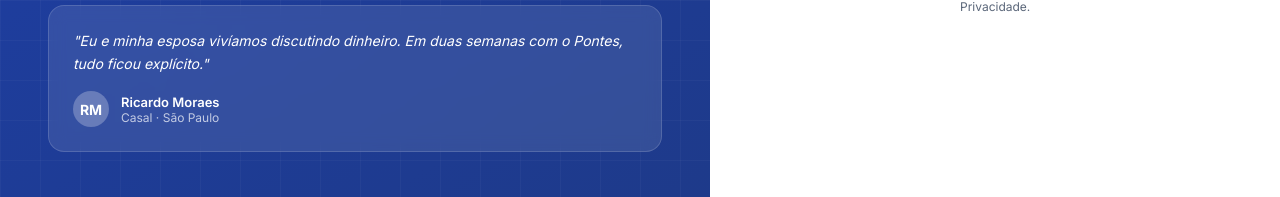
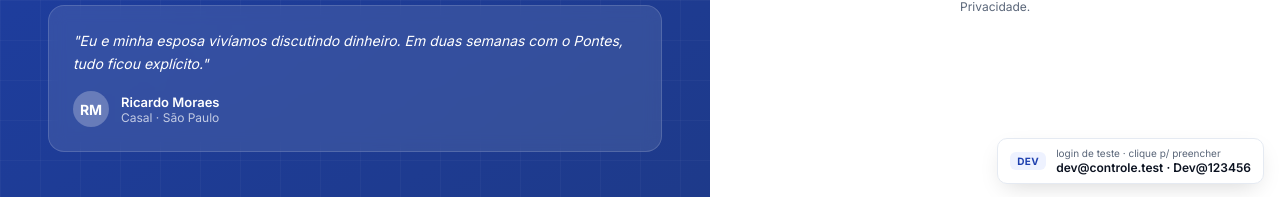
Before and after one commit to GustavoPontess/controle-financeiro, a React (Vite) app in the folder controle-financeiro.web/: page /auth/login in a window 1280 px wide. Shown: the part 600-797 px from the top of the page. Built offline with nearby package versions, Linux system fonts and the light colour scheme; no server answers.

Commit message:
feat(auth): atalho de login de teste no canto da tela (so em DEV)
Mostra dev@controle.test/Dev@123456 no canto inferior direito da tela
de login, clicavel para autopreencher. Renderizado apenas quando
import.meta.env.DEV e true -- nunca aparece no build de producao.

```diff
--- a/controle-financeiro.web/src/pages/Auth/LoginPage.module.css
+++ b/controle-financeiro.web/src/pages/Auth/LoginPage.module.css
@@ -53,3 +53,24 @@
 
 .footer { margin-top: 32px; text-align: center; font-size: 12px; color: var(--pontes-text-muted); }
 .footerMuted { color: var(--pontes-text-muted); }
+
+/* Atalho de DEV — canto inferior direito (só em desenvolvimento) */
+.devHint {
+  position: fixed; right: 16px; bottom: 16px; z-index: 50;
+  display: flex; align-items: center; gap: 10px;
+  padding: 8px 12px; border-radius: 10px;
+  background: var(--pontes-surface); border: 1px solid var(--pontes-border);
+  box-shadow: 0 8px 24px -8px rgba(0, 0, 0, 0.18);
+  font-family: var(--pontes-font); cursor: pointer; text-align: left;
+  transition: border-color .15s ease, box-shadow .15s ease, transform .15s ease;
+}
+.devHint:hover { border-color: var(--pontes-primary); transform: translateY(-1px); }
+.devHintTag {
+  font-size: 10px; font-weight: 700; letter-spacing: 0.04em;
+  color: var(--pontes-primary); background: var(--pontes-primary-soft);
+  padding: 3px 7px; border-radius: 6px; flex-shrink: 0;
+}
+.devHintCol { display: flex; flex-direction: column; gap: 1px; }
+.devHintLabel { font-size: 10px; color: var(--pontes-text-muted); }
+.devHintCreds { font-size: 12px; font-weight: 600; color: var(--pontes-text); }
+@media (max-width: 480px) { .devHint { left: 16px; right: 16px; justify-content: center; } }
--- a/controle-financeiro.web/src/pages/Auth/LoginPage.tsx
+++ b/controle-financeiro.web/src/pages/Auth/LoginPage.tsx
@@ -187,6 +187,27 @@ export default function LoginPage() {
           </p>
         </div>
       </div>
+
+      {/* Atalho de DEV — login de teste (só em desenvolvimento; nunca em produção) */}
+      {import.meta.env.DEV && (
+        <button
+          type="button"
+          className={styles.devHint}
+          onClick={() => {
+            setEmail('dev@controle.test')
+            setPassword('Dev@123456')
+            setErrors({})
+            setError('')
+          }}
+          title="Clique para preencher o login de teste"
+        >
+          <span className={styles.devHintTag}>DEV</span>
+          <span className={styles.devHintCol}>
+            <span className={styles.devHintLabel}>login de teste · clique p/ preencher</span>
+            <span className={styles.devHintCreds}>dev@controle.test · Dev@123456</span>
+          </span>
+        </button>
+      )}
     </div>
   )
 }
```
